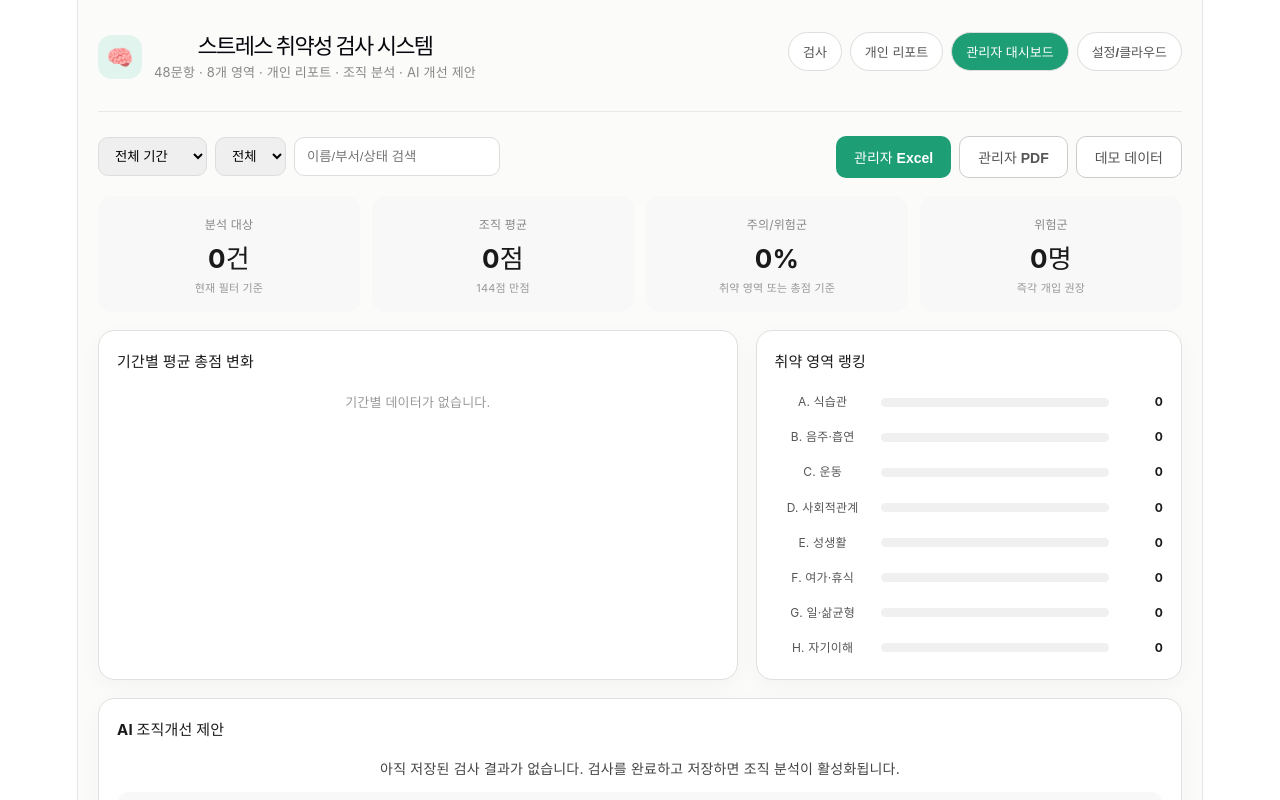
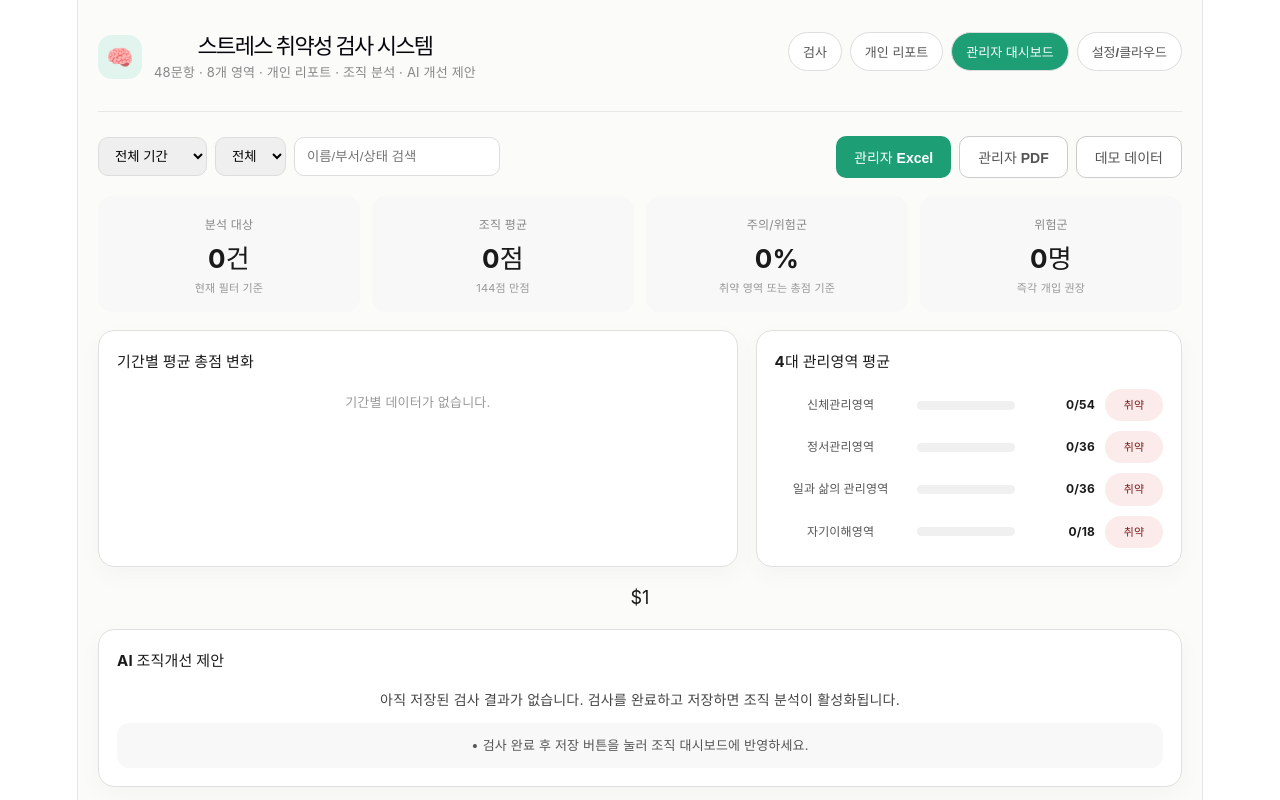
Before and after one commit to worshiperlee/stress-platform, a React (Vite) app: page / in a window 1280 px wide. Both pictures are taken after a click on the button "관리자 대시보드". Shown: the top 800 px of the page. Built offline with nearby package versions, Linux system fonts and the light colour scheme.

Commit message:
stress-platform

```diff
--- a/src/App.tsx
+++ b/src/App.tsx
@@ -50,6 +50,7 @@ select:focus-visible {
 // ─── Types ───────────────────────────────────────────────
 type AnswerValue = 0 | 1 | 3;
 type CatKey = "A" | "B" | "C" | "D" | "E" | "F" | "G" | "H";
+type BigCatKey = "physical" | "emotional" | "workLife" | "selfInsight";
 type Level = "취약" | "보통" | "건강";
 type AppMode = "test" | "dashboard" | "report" | "settings";
 type PeriodPreset = "all" | "30d" | "90d" | "180d" | "365d";
@@ -90,13 +91,36 @@ const CAT_KEYS: CatKey[] = ["A", "B", "C", "D", "E", "F", "G", "H"];
 
 const CAT_NAMES: Record<CatKey, string> = {
   A: "식습관",
-  B: "음주·흡연",
+  B: "금연·금주",
   C: "운동",
   D: "사회적관계",
   E: "성생활",
-  F: "여가·휴식",
-  G: "일·삶균형",
+  F: "여가",
+  G: "일과 가정의 균형",
   H: "자기이해",
+};
+
+const BIG_CAT_KEYS: BigCatKey[] = ["physical", "emotional", "workLife", "selfInsight"];
+
+const BIG_CAT_NAMES: Record<BigCatKey, string> = {
+  physical: "신체관리영역",
+  emotional: "정서관리영역",
+  workLife: "일과 삶의 관리영역",
+  selfInsight: "자기이해영역",
+};
+
+const BIG_CAT_CHILDREN: Record<BigCatKey, CatKey[]> = {
+  physical: ["A", "B", "C"],
+  emotional: ["D", "E"],
+  workLife: ["F", "G"],
+  selfInsight: ["H"],
+};
+
+const BIG_CAT_DESCRIPTIONS: Record<BigCatKey, string> = {
+  physical: "식습관, 금연·금주, 운동을 통해 스트레스에 버틸 수 있는 신체 기반을 점검합니다.",
+  emotional: "사회적 관계와 친밀감의 질을 통해 정서적 지지 자원을 점검합니다.",
+  workLife: "여가와 일·가정 균형을 통해 회복 시간과 생활 균형을 점검합니다.",
+  selfInsight: "자기 신뢰, 마음의 평안, 소속감, 스트레스 대처 경험을 점검합니다.",
 };
 
 const CAT_ADVICE: Record<CatKey, string> = {
@@ -200,6 +224,30 @@ function getLevelStyle(level: Level) {
   if (level === "보통") return { bg: "#FAEEDA", border: "#EF9F27", text: "#633806" };
   return { bg: "#E1F5EE", border: "#5DCAA5", text: "#085041" };
 }
+
+function getBigCategoryStat(bigCat: BigCatKey, scores: Record<CatKey, number>) {
+  const children = BIG_CAT_CHILDREN[bigCat];
+  const total = children.reduce((sum, cat) => sum + scores[cat], 0);
+  const max = children.length * 18;
+  const avg = total / children.length;
+  const level = getLevel(avg);
+  const weakCount = children.filter((cat) => getLevel(scores[cat]) === "취약").length;
+  return {
+    bigCat,
+    label: BIG_CAT_NAMES[bigCat],
+    children,
+    total,
+    max,
+    avg: round1(avg),
+    level,
+    weakCount,
+  };
+}
+
+function getBigCategoryStats(scores: Record<CatKey, number>) {
+  return BIG_CAT_KEYS.map((bigCat) => getBigCategoryStat(bigCat, scores));
+}
+
 
 function getTotalStatus(total: number) {
   if (total >= 112) return { label: "매우 건강", bg: "#E1F5EE", color: "#085041" };
@@ -452,6 +500,14 @@ function buildTrend(results: SavedResult[]) {
     }));
 }
 
+function buildAverageScores(results: SavedResult[]) {
+  const scores = emptyScores();
+  CAT_KEYS.forEach((cat) => {
+    scores[cat] = results.length ? round1(average(results.map((r) => r.scores[cat]))) : 0;
+  });
+  return scores;
+}
+
 function getWeakCategoryRanking(results: SavedResult[]) {
   const counts = CAT_KEYS.reduce((acc, cat) => {
     acc[cat] = 0;
@@ -637,6 +693,60 @@ function CategoryCard({ cat, score }: { cat: CatKey; score: number }) {
   );
 }
 
+function BigCategorySection({ bigCat, scores }: { bigCat: BigCatKey; scores: Record<CatKey, number> }) {
+  const stat = getBigCategoryStat(bigCat, scores);
+  const style = getLevelStyle(stat.level);
+  const pct = Math.min(100, Math.round((stat.total / stat.max) * 100));
+
+  return (
+    <section style={{ background: "#fff", border: "0.5px solid #e0e0e0", borderRadius: 18, padding: 18, display: "grid", gap: 14 }}>
+      <div style={{ display: "flex", justifyContent: "space-between", gap: 14, alignItems: "flex-start", flexWrap: "wrap" }}>
+        <div>
+          <div style={{ display: "flex", alignItems: "center", gap: 8, marginBottom: 6, flexWrap: "wrap" }}>
+            <h3 style={{ fontSize: 16, fontWeight: 850, margin: 0 }}>{stat.label}</h3>
+            <Pill level={stat.level}>{stat.level}</Pill>
+          </div>
+          <p style={{ fontSize: 12, color: "#777", lineHeight: 1.6, margin: 0 }}>{BIG_CAT_DESCRIPTIONS[bigCat]}</p>
+        </div>
+        <div style={{ textAlign: "right", minWidth: 120 }}>
+          <p style={{ fontSize: 11, color: "#999", margin: "0 0 4px" }}>영역 합계</p>
+          <p style={{ fontSize: 26, fontWeight: 850, margin: 0 }}>{stat.total}<span style={{ fontSize: 12, color: "#888", fontWeight: 500 }}> / {stat.max}점</span></p>
+          <p style={{ fontSize: 11, color: "#999", margin: "5px 0 0" }}>하위영역 평균 {stat.avg}점</p>
+        </div>
+      </div>
+
+      <div style={{ height: 6, background: "#f0f0f0", borderRadius: 999, overflow: "hidden" }}>
+        <div style={{ height: "100%", width: `${pct}%`, background: style.border, borderRadius: 999 }} />
+      </div>
+
+      <div style={{ display: "grid", gridTemplateColumns: "repeat(auto-fit, minmax(190px, 1fr))", gap: 10 }}>
+        {stat.children.map((cat) => <CategoryCard key={cat} cat={cat} score={scores[cat]} />)}
+      </div>
+    </section>
+  );
+}
+
+function BigCategoryCompactList({ scores }: { scores: Record<CatKey, number> }) {
+  return (
+    <div style={{ display: "grid", gap: 10 }}>
+      {getBigCategoryStats(scores).map((stat) => {
+        const style = getLevelStyle(stat.level);
+        const pct = Math.min(100, Math.round((stat.total / stat.max) * 100));
+        return (
+          <div key={stat.bigCat} style={{ display: "grid", gridTemplateColumns: "132px 1fr 70px 58px", gap: 10, alignItems: "center" }}>
+            <span style={{ fontSize: 12, color: "#555", fontWeight: 700 }}>{stat.label}</span>
+            <div style={{ height: 9, borderRadius: 999, background: "#f0f0f0", overflow: "hidden" }}>
+              <div style={{ height: "100%", width: `${pct}%`, borderRadius: 999, background: style.border }} />
+            </div>
+            <span style={{ fontSize: 12, textAlign: "right", fontWeight: 750 }}>{stat.total}/{stat.max}</span>
+            <Pill level={stat.level}>{stat.level}</Pill>
+          </div>
+        );
+      })}
+    </div>
+  );
+}
+
 function AlertBox({ result }: { result: SavedResult | null }) {
   if (!result) return null;
   const weakNames = result.weakCats.map((c) => CAT_NAMES[c]);
@@ -771,6 +881,7 @@ export default function App() {
   const departments = useMemo(() => ["전체", ...Array.from(new Set(results.map((r) => r.dept))).sort()], [results]);
   const deptStats = useMemo(() => buildDeptStats(filteredResults), [filteredResults]);
   const trend = useMemo(() => buildTrend(filteredResults), [filteredResults]);
+  const orgAvgScores = useMemo(() => buildAverageScores(filteredResults), [filteredResults]);
   const weakRank = useMemo(() => getWeakCategoryRanking(filteredResults), [filteredResults]);
   const orgInsight = useMemo(() => getOrgAiInsight(filteredResults, deptStats), [filteredResults, deptStats]);
 
@@ -828,6 +939,11 @@ export default function App() {
         취약영역수: r.weakCats.length,
         취약영역: r.weakCats.map((c) => CAT_NAMES[c]).join(", "),
       };
+      getBigCategoryStats(r.scores).forEach((stat) => {
+        row[`${stat.label} 합계`] = stat.total;
+        row[`${stat.label} 평균`] = stat.avg;
+        row[`${stat.label} 판정`] = stat.level;
+      });
       CAT_KEYS.forEach((c) => {
         row[`${c}.${CAT_NAMES[c]} 점수`] = r.scores[c];
         row[`${c}.${CAT_NAMES[c]} 판정`] = r.levels[c];
@@ -843,6 +959,11 @@ export default function App() {
         주의위험비율: `${d.riskRate}%`,
         평균취약영역수: d.weakAvgCount,
       };
+      getBigCategoryStats(d.catAvg).forEach((stat) => {
+        row[`${stat.label} 평균합계`] = stat.total;
+        row[`${stat.label} 하위평균`] = stat.avg;
+        row[`${stat.label} 판정`] = stat.level;
+      });
       CAT_KEYS.forEach((c) => { row[`${c}.${CAT_NAMES[c]} 평균`] = d.catAvg[c]; });
       return row;
     });
@@ -1044,8 +1165,10 @@ export default function App() {
 
                 <AlertBox result={selectedResult} />
 
-                <div style={{ display: "grid", gridTemplateColumns: "repeat(auto-fit, minmax(210px, 1fr))", gap: 10 }}>
-                  {CAT_KEYS.map((cat) => <CategoryCard key={cat} cat={cat} score={selectedResult.scores[cat]} />)}
+                <div style={{ display: "grid", gap: 14 }}>
+                  {BIG_CAT_KEYS.map((bigCat) => (
+                    <BigCategorySection key={bigCat} bigCat={bigCat} scores={selectedResult.scores} />
+                  ))}
                 </div>
 
                 <SectionCard title="AI 자동 해석">
@@ -1156,10 +1279,12 @@ export default function App() {
               <SectionCard title="기간별 평균 총점 변화">
                 <TrendChart trend={trend} />
               </SectionCard>
-              <SectionCard title="취약 영역 랭킹">
-                <SimpleBarChart data={weakRank.map((w) => ({ label: `${w.cat}. ${CAT_NAMES[w.cat]}`, value: w.count }))} max={Math.max(1, filteredResults.length)} />
+              <SectionCard title="4대 관리영역 평균">
+                <BigCategoryCompactList scores={orgAvgScores} />
               </SectionCard>
             </div>
+
+            $1
 
             <SectionCard title="AI 조직개선 제안">
               <p style={{ fontSize: 14, lineHeight: 1.65, color: "#444", margin: "0 0 12px" }}>{orgInsight.summary}</p>
```
